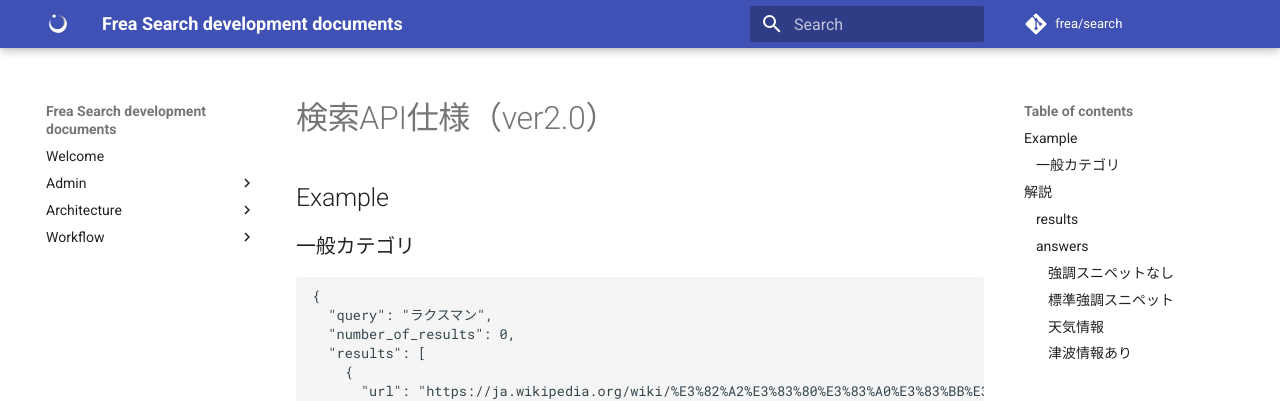
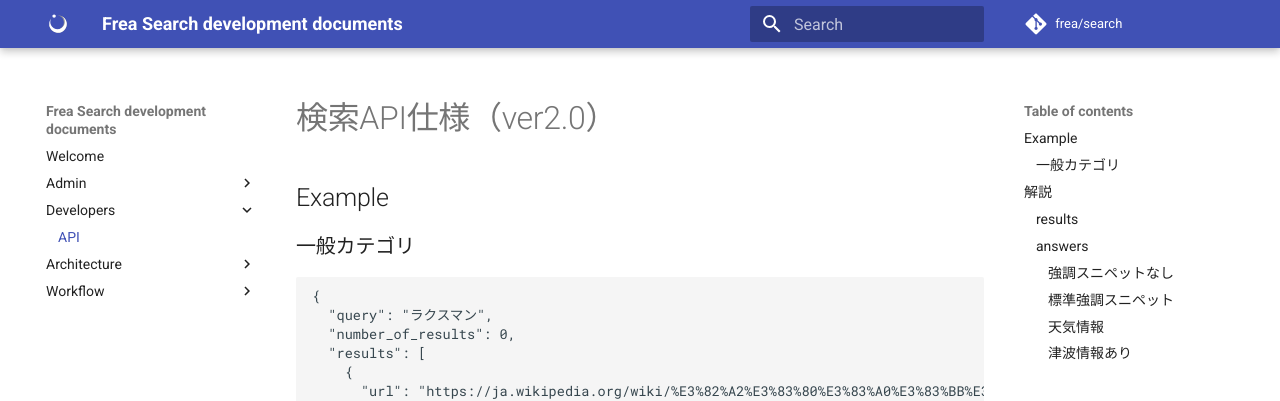
Before and after one commit to regularenthropy/server, an MkDocs documentation site: the page built from docs/api.md, in a window 1280 px wide. Shown: the top 401 px of the page. Built offline with MkDocs 1.6.1 and Material for MkDocs 9.7.7, drawn with Linux system fonts in a browser that asks for light colours.

Commit message:
Fix docs

```diff
--- a/mkdocs.yml
+++ b/mkdocs.yml
@@ -12,9 +12,10 @@
     - Setup: setup.md
     - Tor: results-over-tor.md
     - Turnstile: turnstile.md
+  - Developers:
+    - API: api.md
   - Architecture:
     - overview: architecture.md
-    - subsystem: subsystems.md
   - Workflow:
     - branchs: branch.md
     - ci/cd: pipeline.md
```
